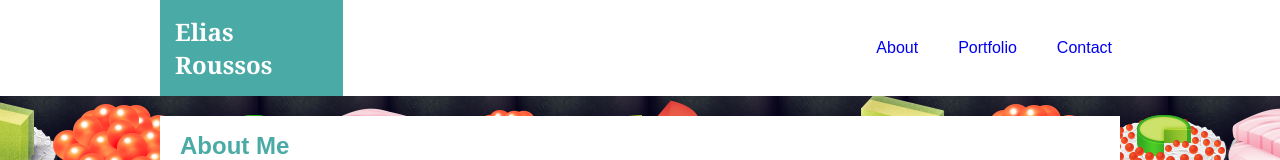
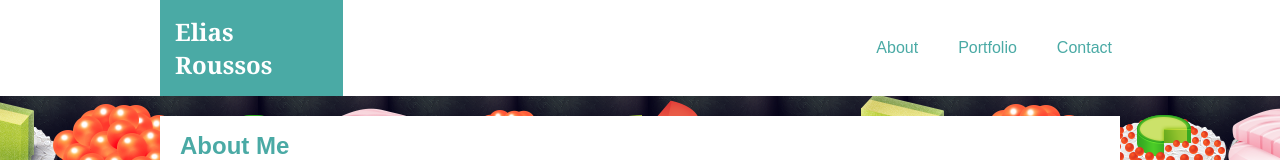
Before and after one commit to EliasIsaiah/Basic-Portfolio, a plain HTML site: page index.html in a window 1280 px wide. Shown: the top 160 px of the page. Drawn offline with Linux system fonts and the light colour scheme.

Commit message:
-fixed default link color

```diff
--- a/assets/css/style.css
+++ b/assets/css/style.css
@@ -52,6 +52,7 @@ div.navigation {
 
 a:link {
     text-decoration: none;
+    color: #4aaaa5;
 }
 
 a:visited {
```
